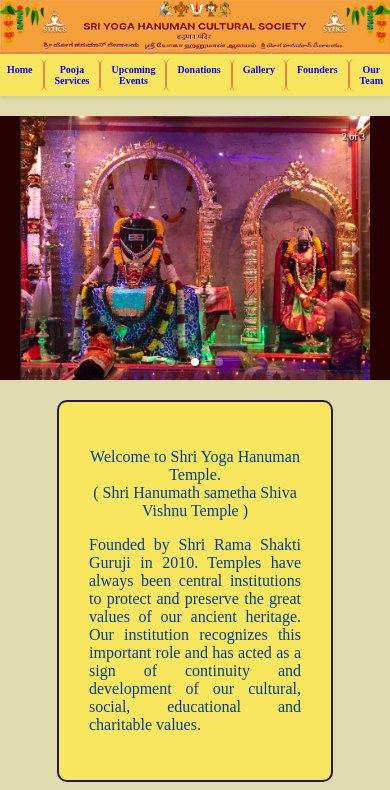
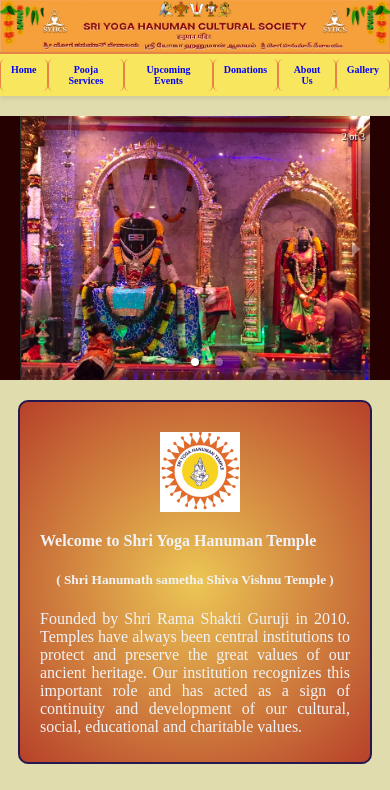
Before and after one commit to sandeep-dutta-0893/temple, a React (Create React App) app: page / in a window 390 px wide. Shown: the top 790 px of the page. Built offline with nearby package versions, Linux system fonts and the light colour scheme.

Commit message:
Pages added, Navigation changed, styling changed

```diff
--- a/src/App.css
+++ b/src/App.css
@@ -45,10 +45,10 @@
   display: flex;
   background-color: #E1DCAD;
   flex-direction: column;
-  padding-top:20px;
+  padding:20px 0 20px 0;
   align-items: center;
   justify-content: center;
-  min-height: 100vh; /* Set the container height to 100% of the viewport height */
+  height: auto; /* Set the container height to 100% of the viewport height */
   overflow: hidden;/* Hide any overflowing content */
 }
 
@@ -60,10 +60,10 @@
 }*/
 /* Home.css */
 .welcomeNoteCard {
-  background-color: #f9e65f;
+  background: radial-gradient(circle, #ecc655, #b7412a);
   border-radius: 10px;
   border: 2px solid #24184e;
-  width: calc(80% - 80px);
+  width: calc(83% - 80px);
   padding: 20px;
   display: flex;
   flex-direction: column;
@@ -134,7 +134,7 @@
 }
 
 .content1 {
-  color: #00408a;
+  color: #f1f3f6;
   padding: 10px;
   text-align: center;
 }
@@ -265,7 +265,7 @@
   .card1 {
     justify-content: space-between;
     align-items: center;
-    width: 400px;
+    width: auto;
   }
 
   .interac {
@@ -291,7 +291,26 @@
     max-width: 100%; /* Allow images to take up the full width on smaller screens */
   }
   .home-container {
-    padding-top:20px;
+    width:auto;
+
+  }
+  .welcomeNoteCard {
+
+    background: radial-gradient(circle, #ecc655, #b7412a);
+    border-radius: 10px;
+    border: 2px solid #24184e;
+    width:330px;
+    padding: 20px 10px 40px 10px;
+    display: flex;
+    flex-direction: column;
+    margin: 20px 10px 20px 10px;
+    height:300px;
+    align-items: center;
   }
 
+  .content1 p {
+
+    text-align: justify;
+    padding-bottom:-20px;
+  }
 }
--- a/src/pages/Header.js
+++ b/src/pages/Header.js
@@ -1,10 +1,27 @@
 
 import '../style.css';
 
-import React,{ useEffect }from 'react';
+import React,{ useEffect,useState }from 'react';
+
+
+
+
 
 
 const Header = () => {
+  const [showDropdown, setShowDropdown] = useState(false);
+  const [dropdownContent, setDropdownContent] = useState(null);
+
+  const handleDropdownToggle = (content) => {
+    setShowDropdown(!showDropdown);
+    setDropdownContent(content);
+  };
+
+  const handleDropdownClose = () => {
+    setShowDropdown(false);
+    setDropdownContent(null);
+  };
+
   useEffect(() => {
     const handleScroll = () => {
       const winTop = window.scrollTop;
@@ -13,6 +30,8 @@
       } else {
         document.body.classList.remove('sticky-header');
       }
+
+
     };
 
     window.addEventListener('scroll', handleScroll);
@@ -31,10 +50,31 @@
           <a href="/">Home</a>
           <a href="/PriestServices">Pooja Services</a>
           <a href="/UpcomingEvents">Upcoming Events</a>
-          <a href="/TempleServices">Donations</a>
+          <p className={`dropdown ${showDropdown ? 'active' : ''}`}
+            onMouseEnter={() => handleDropdownToggle('donations')}
+            onMouseLeave={handleDropdownClose}>Donations
+
+            {showDropdown && dropdownContent === 'donations' && (
+              <div class="dropdown-content">
+                <a href="/TempleExpansion">Temple Expansion</a>
+                <a href="/TempleMaintainence">Temple Maintainence</a>
+              </div>
+            )}
+          </p>
+
+          <p className={`dropdown ${showDropdown ? 'active' : ''}`}
+            onMouseEnter={() => handleDropdownToggle('aboutUs')}
+            onMouseLeave={handleDropdownClose}>About Us
+
+          {showDropdown && dropdownContent === 'aboutUs' && (
+              <div class="dropdown-content">
+               <a href="/FoundersPage">Founders Page</a>
+                <a href="/OurTeam">Team</a>
+              </div>
+            )}
+          </p>
+
           <a href="/Gallery">Gallery</a>
-          <a href="/About">Founders</a>
-          <a href="/OnlineBookings">Our Team</a>
 
       </nav>
       </div>
--- a/src/pages/Home.js
+++ b/src/pages/Home.js
@@ -22,11 +22,11 @@
         ))}
       </Carousel>
       <div className="welcomeNoteCard">
-      <div className="content1">
-          <p>Welcome to Shri Yoga Hanuman Temple.<br></br>
- ( Shri Hanumath sametha Shiva Vishnu Temple )</p>
+      <div className="content1"><img src={require('./IconImages/Hanuman Logo.jpeg')} alt="Interac logo" style={{ width:'80px',marginLeft: '10px' }} />
+          <b><p>Welcome to Shri Yoga Hanuman Temple</p></b>
+ <h5>( Shri Hanumath sametha Shiva Vishnu Temple )</h5>
 
-<p class="p2">Founded by Shri Rama Shakti Guruji in 2010.
+<p >Founded by Shri Rama Shakti Guruji in 2010.
 
 Temples have always been central institutions to protect and preserve the great values
 of our ancient heritage. Our institution recognizes this important role and has acted as a sign of continuity and development of our cultural, social, educational and charitable values.</p>
--- a/src/pages/OnlineBookings.js
+++ b/src/pages/OurTeam.js
@@ -2,9 +2,10 @@
 import PropTypes from 'prop-types';
 
 function TeamMemberCard({ name, position, description, imageUrl }) {
+  //<img src={imageUrl} alt={`${name} - ${position}`} className="member-image" />
   return (
     <div className="team-member-card">
-      <img src={imageUrl} alt={`${name} - ${position}`} className="member-image" />
+
       <div className="member-details">
         <h3>{name}</h3>
         <p>{position}</p>
@@ -22,7 +23,7 @@
 };
 
 
-function OnlineBookings() {
+function OurTeam() {
   const teamMembers = [
     {
       name: 'Sri Ram Shakti Bhattar',
@@ -33,13 +34,7 @@
     {
       name: 'Jatinder Bhan',
       position: 'President',
-      description: 'President',
-      imageUrl: 'url_to_johns_image.jpg',
-    },
-    {
-      name: 'Jatinder Bhan',
-      position: 'President',
-      description: 'President',
+      description: ' ',
       imageUrl: 'url_to_johns_image.jpg',
     },
     {
@@ -168,6 +163,18 @@
       description: 'Maintainence Manager',
       imageUrl: 'url_to_johns_image.jpg',
     },
+    {
+      name: 'Sharadanand',
+      position: 'Volunteer',
+      description: 'Maintainence Manager',
+      imageUrl: 'url_to_johns_image.jpg',
+    },
+    {
+      name: 'Gopal Illur',
+      position: 'Trustee',
+      description: 'Advisor',
+      imageUrl: 'url_to_johns_image.jpg',
+    },
 {
       name: 'Sandeep Datta',
       position: 'Volunteer',
@@ -203,4 +210,4 @@
   );
 };
 
-export default OnlineBookings;
+export default OurTeam;
--- a/src/pages/TempleServices.js
+++ b/src/pages/TempleExpansion.js
@@ -1,4 +1,5 @@
 import React from 'react';
+import '../App.css';
 import styled from 'styled-components';
 import { FaEnvelope } from 'react-icons/fa';
 
@@ -38,14 +39,14 @@
   }
 `;
 
-const TempleServices = () => {
+const TempleExpansion = () => {
 
 
   return (
-    <div className="home-container" style={{ padding:'40px' }}>
+    <div className="home-container" style={{ padding:'20px 60px' }}>
     <div className="card1" >
-        <div className="title">Donations</div>
-        <p><b>Sri Yoga Hanuman Temple is in need of immediate expansion. The temple is now in a rented premises with
+        <div className="title">Donations for Temple Expansion</div>
+        <p class="p2">Sri Yoga Hanuman Temple is in need of immediate expansion. The temple is now in a rented premises with
           the exorbitant rent. Furthermore, the space is very limited for our huge idols and it is insufficient to perform all the rituals.
            We do not have any facility for doing annadanam and yagam. In order to address this issue and better accommodate devotees, the temple urgently
            requires larger premises. As such, the temple is seeking support from its followers to make this possible.<br/><br/>
@@ -59,7 +60,7 @@
         Devotees who contribute to the expansion of the temple will receive an energized coin of "Sri Maha Lakshmi".<br/><br/>
 
         Donors have the option to make their contributions either as a one-time payment, in installments or pledge now and pay later. We are a registered Charity
-         and you may be able to get significant amount back as tax credit.</b></p><br/><br/>
+         and you may be able to get significant amount back as tax credit.</p><br/><br/>
          <CardGrid>
          <EventCard style={{ backgroundColor: '#808080', color: 'white' }}>
           PLATINUM <br/><br/>
@@ -121,4 +122,4 @@
   );
 };
 
-export default TempleServices;
+export default TempleExpansion;
--- a/src/pages/About.js
+++ b/src/pages/TempleMaintainence.js
@@ -1,11 +1,11 @@
 import React from 'react';
+import '../App.css';
 
-
-function About() {
+function TempleMaintainence() {
     return (
       <div className="home-container">
         <div className="card1">
-            <div className="title">Founders</div>
+            <div className="title">Donations for Temple Maintainence</div>
 
           <p class="p2">Meet our founder Guruji Sri Rama Shakti ji, a multifaceted individual whose life has been
           dedicated to the pursuit of music, spirituality, and community service. Renowned as a distinguished musician and
@@ -37,4 +37,4 @@
   );
 };
 
-export default About;
+export default TempleMaintainence;
--- a/src/style.css
+++ b/src/style.css
@@ -57,6 +57,18 @@
 	border: 1px solid #e68447; */
 	border-radius: 5px;
   }
+  header nav p {
+	color: #0000FF;
+	display: flex;
+	padding: 10px 15px;
+	text-decoration: none;
+	font-weight: bold;
+	margin: 0; /* Remove default margin */
+	font-size: 16px; /* Adjust font size */
+	transition: all 0.3s ease; /* Add a smooth transition effect
+	border: 1px solid #e68447; */
+	border-radius: 5px;
+  }
 
   header nav a:hover {
     background-color: #e68447; /* Change background color on hover */
@@ -64,10 +76,63 @@
     border-radius: 5px; /* Add rounded corners on hover */
 }
 
+header nav p:hover {
+    background-color: #e68447; /* Change background color on hover */
+    color: white; /* Change text color on hover */
+    border-radius: 5px; /* Add rounded corners on hover */
+}
+
+/* Add this CSS to your stylesheet or within your component's styles */
+
+/* Style for the dropdown container */
+.dropdown {
+	position: relative;
+	display: flex;
+	width:auto;
+
+  }
+
+  /* Style for the "Donations" link */
+  .dropdown a {
+	color: #0000FF;
+	padding: 14px 16px;
+	text-decoration: none;
+	display: flex;
+  }
+
+  /* Style for the dropdown content */
+  .dropdown-content {
+	display: none;
+	top: 100%;
+	position: absolute;
+	background-color: #f9f9f9;
+	box-shadow: 0 8px 16px rgba(0, 0, 0, 0.2);
+	z-index: 1;
+	border-radius:5px;
+
+  }
+
+  /* Style for individual dropdown items */
+  .dropdown-content a {
+	color: #0000FF;
+	padding: 12px 16px;
+	display: block;
+	text-decoration: none;
+  }
+
+  /* Show the dropdown content when the dropdown is hovered over on desktop */
+  .dropdown:hover .dropdown-content {
+	display: block;
+  }
+
+
+
+
   /* Add styles for responsive design, adjust breakpoints as needed */
   @media screen and (max-width: 768px) {
 	header {
 	  height: auto;
+	  width:auto;
 	}
 
 	header img {
@@ -78,20 +143,59 @@
 	  bottom: 0;
 	  background-color: #F9E65F;
 	  padding: 5px 0;
+	  width:auto;
 	}
 
 	header nav a {
 	  padding: 5px 10px;
 	  font-size: 10px;
-  color: #0404f8;
+  		color: #0404f8;
 	  border-right: 0.5px solid #e68447;
 	  border-left: 0.5px solid #e68447;
+	  width:auto;
 	}
 	header nav a:hover {
         background-color: transparent; /* Remove background color on hover */
         color: #0000FF; /* Reset text color on hover */
         border-radius: 0; /* Remove rounded corners on hover */
     }
+
+	header nav p {
+		padding: 5px 10px;
+		font-size: 10px;
+			color: #0404f8;
+		border-right: 0.5px solid #e68447;
+		border-left: 0.5px solid #e68447;
+		width:auto;
+	  }
+	  header nav p:hover {
+		  background-color: transparent; /* Remove background color on hover */
+		  color: #0000FF; /* Reset text color on hover */
+		  border-radius: 0; /* Remove rounded corners on hover */
+	  }
+
+	/* Hide the dropdown content by default on mobile */
+	.dropdown-content {
+		display: none;
+	  }
+
+	  /* Show the dropdown content when the "Donations" link is clicked on mobile */
+	  .dropdown.active .dropdown-content {
+		display: block;
+		border-radius: 5px;
+
+	  }
+
+	  /* Adjust padding for better mobile touch experience */
+	  .dropdown a {
+		padding: 12px 14px;
+		color:#0000FF;
+	  }
+
+	  /* Style for the active state on mobile */
+	  .dropdown.active a {
+		background-color: #ddd;
+	  }
 
 
   }
```
Also changed, not shown: src/App.js (+19 -13 lines), src/pages/FoundersPage.js (added, +40 -0 lines), src/pages/PriestServices.js (+9 -8 lines), src/pages/IconImages/Hanuman Logo.jpeg (added).
